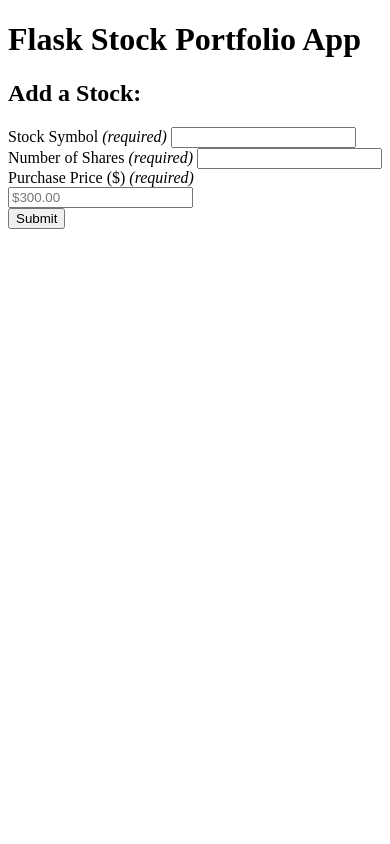
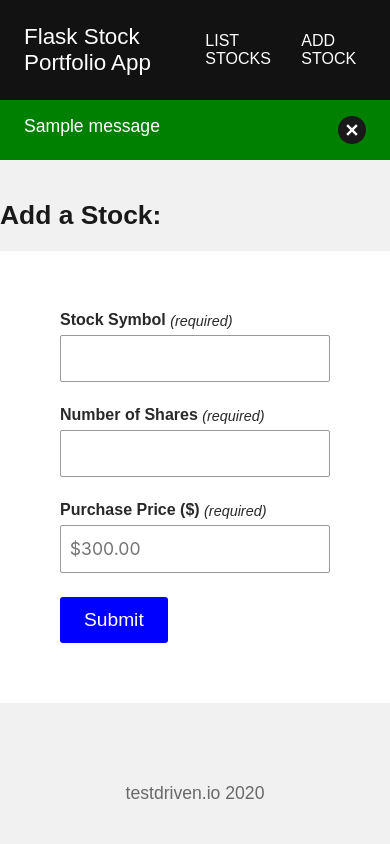
Before and after one commit to bradybellini/flask-stock-portfolio, a Flask app: page /add_stock in a window 390 px wide. Run offline with Flask 2, Linux system fonts and the light colour scheme; one stand-in notice (Sample message) is shown.

Commit message:
Good start

```diff
--- a/app.py
+++ b/app.py
@@ -1,3 +1,9 @@
+import logging
+
+from logging.handlers import RotatingFileHandler
+
+from flask.logging import default_handler
+
 from flask import (
     Flask,
     escape,
@@ -5,19 +11,31 @@ from flask import (
     request,
     session,
     redirect,
-    url_for
+    url_for,
+    flash
 )
 
 app = Flask(__name__)
+app.logger.removeHandler(default_handler)
+
+file_handler = RotatingFileHandler('flask-stock-portfolio.log',
+                                   maxBytes=16384,
+                                   backupCount=20)
+file_formatter = logging.Formatter('%(asctime)s %(levelname)s: %(message)s [in %(filename)s:%(lineno)d]')
+file_handler.setFormatter(file_formatter)
+file_handler.setLevel(logging.INFO)
+app.logger.addHandler(file_handler)
 
 app.secret_key = 'BAD_SECRET_KEY'
 
 @app.route('/')
 def index():
+    app.logger.info('Calling the index() function.')
     return render_template('index.html')
 
 @app.route('/about')
 def about():
+    flash('Thanks for learning about this site!', 'info')
     return render_template('about.html', company_name='TestDriven.io')
 
 @app.route('/stocks/')
@@ -41,6 +59,11 @@ def add_stock():
         session['stock_symbol'] = request.form['stock_symbol']
         session['number_of_shares'] = request.form['number_of_shares']
         session['purchase_price'] = request.form['purchase_price']
+
+        flash(f"Added new stock ({ request.form['stock_symbol'] })!", 'success')
+
+        app.logger.info(f"Added new stock ({ request.form['stock_symbol'] })!")
+
         return redirect(url_for('stocks'))
 
     return render_template('add_stock.html')
--- /dev/null
+++ b/static/css/base_style.css
@@ -0,0 +1,185 @@
+:root {
+    --bg-color: #F1F1F1;
+    --font: -apple-system, BlinkMacSystemFont, 'Segoe UI', Roboto, Oxygen, Ubuntu, Cantarell, 'Open Sans', 'Helvetica Neue', sans-serif;
+    --font-color: #191919;
+
+    --spacer: 20px;
+    --gutters: 24px;
+
+    --card-bg-color: #FFF;
+  }
+
+
+  /* Overall Styling
+   *****************/
+  * {
+    box-sizing: border-box;
+    padding: 0;
+    margin: 0;
+  }
+
+  body {
+    background-color: var(--bg-color);
+    color: var(--font-color);
+    font-family: sans-serif;
+  }
+
+  a,
+  a:visited {
+    color: blue;
+  }
+
+  a:hover {
+    color: darkblue;
+  }
+
+  img {
+    max-width: 100%;
+  }
+
+  h1 {
+    margin-bottom: var(--spacer);
+    font-size: 1.65rem;
+  }
+
+  h2 {
+    font-size: 1.35rem;
+    font-weight: 600;
+  }
+
+
+  /* Header Styling
+   ****************/
+  .site-header {
+    background-color: #121212;
+    padding: 24px 0;
+  }
+
+  .nav {
+    display: flex;
+    justify-content: space-between;
+    padding: 0 var(--gutters);
+  }
+
+  .nav-list {
+    display: flex;
+    justify-content: space-between;
+    list-style: none;
+  }
+
+  .nav-item {
+    text-decoration: none;
+    margin: auto 0;
+  }
+
+  .nav-item + .nav-item {
+    margin-left: 1.5rem;
+  }
+
+  .nav-link,
+  .nav-link:visited,
+  .nav-link:hover {
+    text-decoration: none;
+    color: white;
+  }
+
+  .logo {
+    font-size: 1.4rem;
+  }
+
+  .nav-list .nav-link {
+    font-size: 1rem;
+    text-transform: uppercase;
+  }
+
+
+  /* Message Styling
+   *****************/
+   .close-btn {
+    display: inline-flex;
+    justify-content: center;
+    align-items: center;
+    width: 28px;
+    height: 28px;
+    border-radius: 50%;
+    cursor: pointer;
+    transition: 0.5s;
+    background: var(--font-color);
+    line-height: 1;
+    color: white;
+  }
+
+  .close-btn svg {
+    display: inline-block;
+    width: 12px;
+    height: 12px;
+  }
+
+  .close-btn:hover {
+    background: white;
+    color: black;
+  }
+
+  .flash-message {
+    background: #38CFD9;
+    display: flex;
+    justify-content: space-between;
+    padding: 1rem var(--gutters);
+    transition: opacity 1.0s;
+  }
+
+  .flash-message p,
+  .flash-message span {
+    font-size: 1.1rem;
+  }
+
+  .flash-message-error {
+    background: red;
+    color: white;
+  }
+
+  .flash-message-success {
+    background: green;
+    color: white;
+  }
+
+  .flash-message-info {
+    background: blue;
+    color: white;
+  }
+
+
+  /* Content Styling
+   *****************/
+  .content {
+    max-width: 920px;
+    margin: 40px auto;
+  }
+
+
+  /* Error Page Styling
+   ********************/
+  .errorpage-title {
+    text-align: center;
+    margin-bottom: 1em;
+  }
+
+  .errorpage-text {
+    text-align: center;
+    font-size: 1.15rem;
+    margin-bottom: 1em;
+  }
+
+
+  /* Footer Styling
+   ****************/
+  .site-footer {
+    margin: auto;
+    padding: 40px 0;
+    text-align: center;
+    color: #696969;
+  }
+
+  .site-footer small {
+    font-size: 1.1rem;
+  }
--- /dev/null
+++ b/static/css/form_style.css
@@ -0,0 +1,96 @@
+/* Form Styling
+ **************/
+
+ form {
+    padding: 60px;
+    background: white;
+  }
+
+  .form-wrap {
+    margin: 0 auto;
+    max-width: 500px;
+  }
+
+  input,
+  textarea {
+    width: 100%;
+    padding: .7em .5em;
+    border: 1px solid #999;
+    border-radius: 2px;
+    font-family: var(--font);
+  }
+
+  label {
+    display: block;
+    margin: 0 .5em .35em 0;
+    font-size: 1rem;
+    font-weight: 600;
+    color: #292929;
+
+  }
+
+  label em {
+    display: inline-block;
+    font-size: .9em;
+    font-weight: normal;
+    vertical-align: middle;
+  }
+
+  input {
+    font-size: 1.1em;
+  }
+
+  .field + .field {
+    margin-top: 1.5rem;
+  }
+
+  .checkbox {
+    display: flex;
+  }
+
+  .checkbox label {
+    order: 1;
+    margin-left: 1ch;
+  }
+
+  .checkbox input {
+    order: 0;
+  }
+
+  button,
+  input[type="submit"] {
+    background-color: blue;
+    color: white;
+
+    max-width: 20ch;
+    padding: 12px 24px;
+    text-align: center;
+    font-size: 1.2em;
+    border-radius: 3px;
+    border: none;
+  }
+
+  button:hover, input[type="submit"]:hover {
+    background-color: darkblue;
+    cursor: pointer;
+  }
+
+  button:disabled, input[type="submit"]:disabled {
+    opacity: 0.5;
+    cursor: not-allowed;
+  }
+
+  input[type="checkbox"] {
+    height: 1.0em;
+    width: 1.0em;
+  }
+
+  .validation-error {
+    color: red;
+  }
+
+  .forgot-password {
+    margin-top: 2rem;
+    margin-bottom: 1rem;
+    font-size: 1.2rem;
+  }
--- a/templates/add_stock.html
+++ b/templates/add_stock.html
@@ -1,17 +1,37 @@
 {% extends "base.html" %}
 
+{% block styling %}
+<link rel="stylesheet" href="{{ url_for('static', filename='css/form_style.css') }}">
+{% endblock %}
+
 {% block content %}
-<h2>Add a Stock:</h2>
+<div class="form-wrap">
+  <h1>Add a Stock:</h1>
+
   <form method="post">
+    <div class="field">
       <label for="stockSymbol">Stock Symbol <em>(required)</em></label>
       <input type="text" id="stockSymbol" name="stock_symbol" required pattern="[A-Z]{1,5}" />
-  <br>
+    </div>
+
+    <div class="field">
       <label for="numberOfShares">Number of Shares <em>(required)</em></label>
       <input type="text" id="numberOfShares" name="number_of_shares" required />
-  <br>
+    </div>
+
+    <div class="field">
       <label for="purchasePrice">Purchase Price ($) <em>(required)</em> </label>
-  <input type="text" id="purchasePrice" name="purchase_price" placeholder="$300.00" required />
-  <br>
-  <input type="submit">
+      <input
+        type="text"
+        id="purchasePrice"
+        name="purchase_price"
+        required
+        placeholder="$300.00" />
+    </div>
+
+    <div class="field">
+      <button type="submit">Submit</button>
+    </div>
   </form>
+</div>
 {% endblock %}
--- a/templates/base.html
+++ b/templates/base.html
@@ -5,17 +5,49 @@
     <meta charset="utf-8">
     <meta name="viewport" content="width=device-width, initial-scale=1, shrink-to-fit=no">
     <title>Flask Stock Portfolio App</title>
+
+    <!-- Local CSS file for styling the application-->
+   <link rel="stylesheet" href="{{ url_for('static', filename='css/base_style.css') }}">
+   <link rel="shortcut icon" href="{{ url_for('static', filename='img/favicon.png') }}" type="image/x-icon">
+    {% block styling %}
+    {% endblock %}
   </head>
 
   <body>
-    <header>
-      <h1>Flask Stock Portfolio App</h1>
+    <header class="site-header">
+      <nav class="nav">
+        <a class="nav-link logo" href="{{ url_for('index') }}">Flask Stock Portfolio App</a>
+        <ul class="nav-list">
+          <li class="nav-item"><a class="nav-link" href="{{ url_for('stocks') }}">List Stocks</a></li>
+          <li class="nav-item"><a class="nav-link" href="{{ url_for('add_stock') }}">Add Stock</a></li>
+        </ul>
+      </nav>
     </header>
 
-    <main>
+    <div class="messages">
+      <!-- flash messages - supported categories: success, info, error, message (default) -->
+      {% with messages = get_flashed_messages(with_categories=true) %}
+        {% if messages %}
+          {% for category, message in messages %}
+            <div class="flash-message flash-message-{{ category }}">
+              <p>{{ message }}</p>
+              <span class="close-btn" onclick="this.parentElement.style.opacity=0;">
+                <svg width="12" height="12" version="1.1" viewBox="0 0 100 100" xmlns="http://www.w3.org/2000/svg">
+                  <path d="m49.941 35.891 33.531-33.531 14.168 14.168-33.531 33.414 33.531 33.531-14.168 14.168-33.531-33.531-33.414 33.531-14.168-14.168 33.531-33.531-33.531-33.414 14.168-14.168z" fill-rule="evenodd" fill="currentColor"/>
+                </svg>
+              </span>
+            </div>
+          {% endfor %}
+        {% endif %}
+      {% endwith %}
+    </div>
+
+    <main class="content">
       <!-- child template -->
       {% block content %}
       {% endblock %}
     </main>
+    <footer class="site-footer">
+      <small>testdriven.io 2020</small>
+    </footer>
   </body>
-</html>
```
Also changed, not shown: static/css/index_style.css (added, +54 -0 lines), static/css/stocks_style.css (added, +38 -0 lines), templates/index.html (+15 -1 lines), templates/stocks.html (+9 -1 lines), tests/functional/test_stocks.py (added, +41 -0 lines), tests/unit/test_app.py (added, +27 -0 lines), static/img/computer_code.jpg (added), static/img/favicon.png (added), tests/conftest.py (added), tests/functional/__init__.py (added), tests/unit/__init__.py (added). Lines whose indentation alone changed are shown as unchanged.
